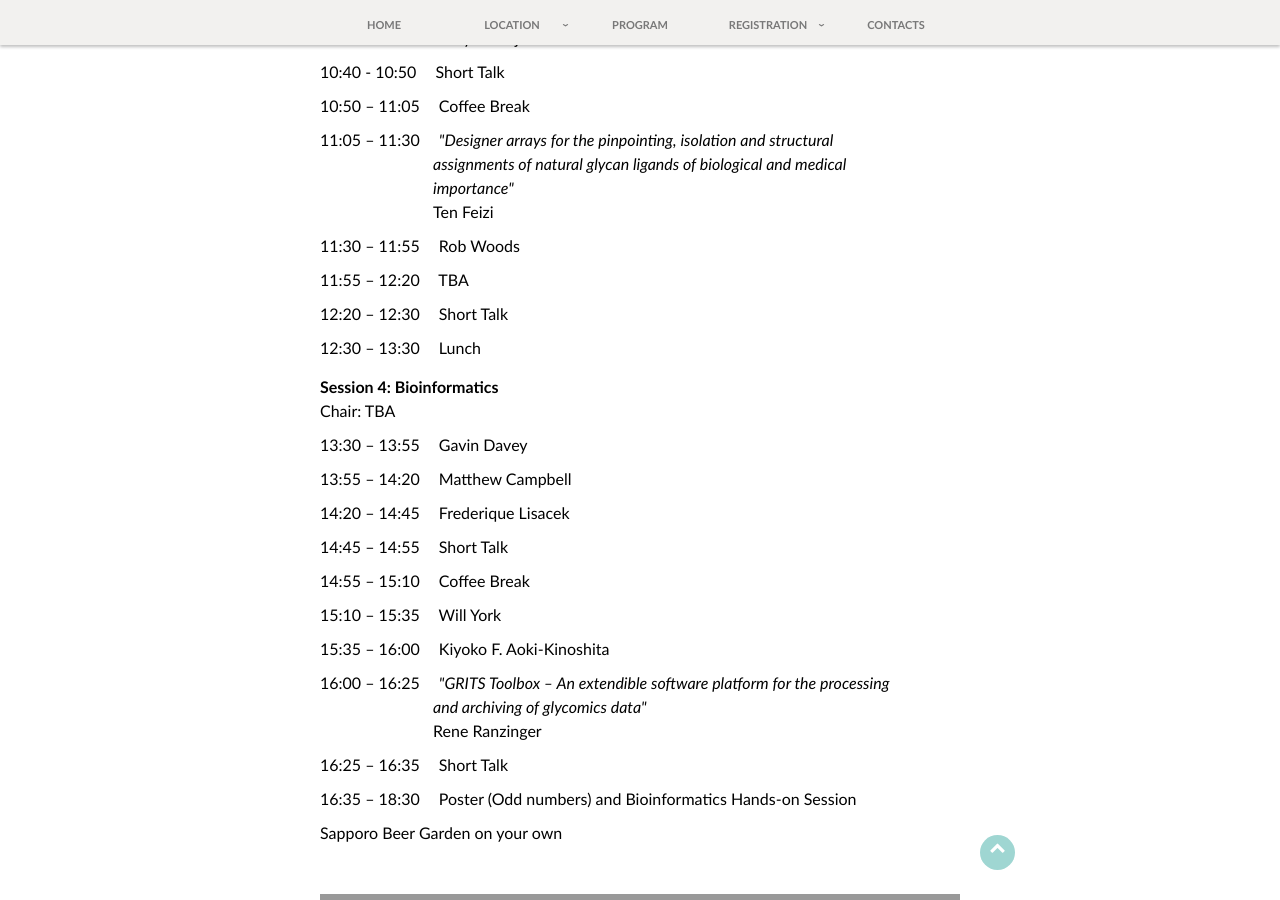
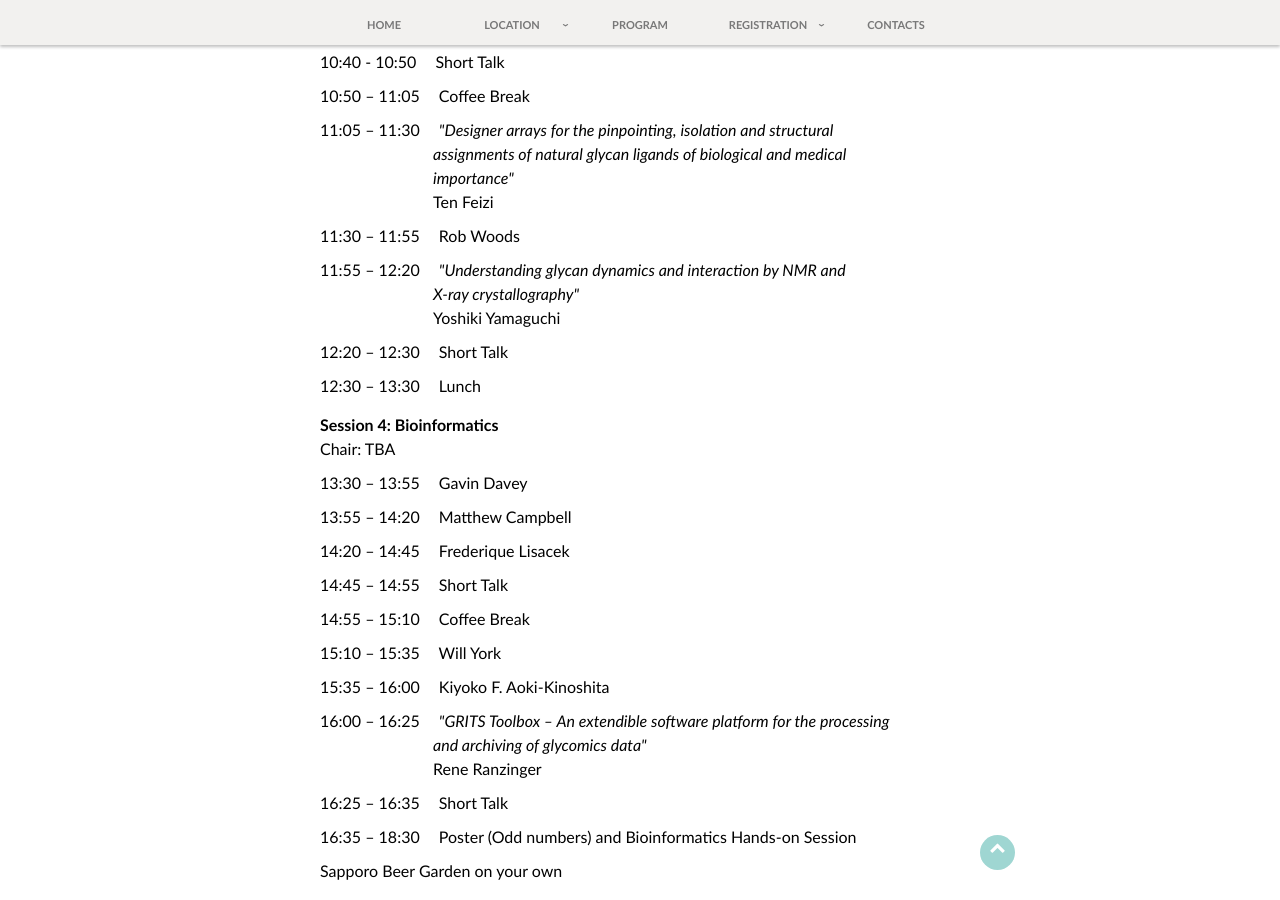
Before and after one commit to yamazakiM/test_warren2016, a Jekyll site: the page built from program/index.md, in a window 1280 px wide and 900 px high, scrolled down 2098 px. Built offline with Jekyll 4.4.1, drawn with Linux system fonts in a browser that asks for light colours; nearby versions of some CDN libraries; library files that are not in the unit come from our copies; some of the changed text lies outside the part shown.

Commit message:
Update index.md

```diff
--- a/program/index.md
+++ b/program/index.md
@@ -79,7 +79,7 @@ Hokkaido University<br>
 	<span style="padding-left:113px">biomarker for cancer screening"</span>
 	</span>
 	<br>
-	<span style="padding-left:113px">Jiangxin Gu</span>
+	<span style="padding-left:113px">Jianxin Gu</span>
 	<br>
 	<span style="display:inline-block; width=130px; margin-top:10px; margin-right:15px">12:05 – 12:30</span>
 	Atsushi Kuno
@@ -155,7 +155,7 @@ Hokkaido University<br>
 	<br>
 	<span style="padding-left:113px">Kshitij Khatri</span>
 	<br>
-	<span style="display:inline-block; width=130px; margin-top:10px; margin-right:15px">09:25 – 09:50</span>
+	<span style="display:inline-blck; width=130px; margin-top:10px; margin-right:15px">09:25 – 09:50</span>
 	Erdmann Rapp
 	<br>
 	<!--<span style="padding-left:113px">Erdmann Rapp</span>
@@ -194,10 +194,13 @@ Hokkaido University<br>
 	<!--<span style="padding-left:113px">Rob Woods</span>
 	<br>-->
 	<span style="display:inline-block; width=130px; margin-top:10px; margin-right:15px">11:55 – 12:20</span>
-	TBA
+	<span style="font-style:italic">"Understanding glycan dynamics and interaction by NMR and
 	<br>
-	<!--<span style="padding-left:113px">TBA</span>
-	<br>-->
+	<span style="padding-left:113px">X-ray crystallography"</span>
+	</span>
+	<br>
+	<span style="padding-left:113px">Yoshiki Yamaguchi</span>
+	<br>
 	<span style="display:inline-block; width=130px; margin-top:10px; margin-right:15px">12:20 – 12:30</span>
 	Short Talk
 	<br>
@@ -317,8 +320,7 @@ Hokkaido University<br>
 	<br>
 	<span style="display:inline-block; width=130px; margin-top:10px; margin-right:15px">14:30 – 14:45</span>
 	Coffee Break
-	<br>
-	<span style="display:inline-block; width=130px; margin-top:10px; margin-right:15px">14:45 – 15:30</span>
+		<span style="display:inline-block; width=130px; margin-top:10px; margin-right:15px">14:45 – 15:30</span>
 	Open Discussion
 	<br>
 	<span style="display:inline-block; width=130px; margin-top:10px; margin-right:15px">15:30 – 16:00</span>
```
Also changed, not shown: other parts of program/index.md (+1 -1 lines).
